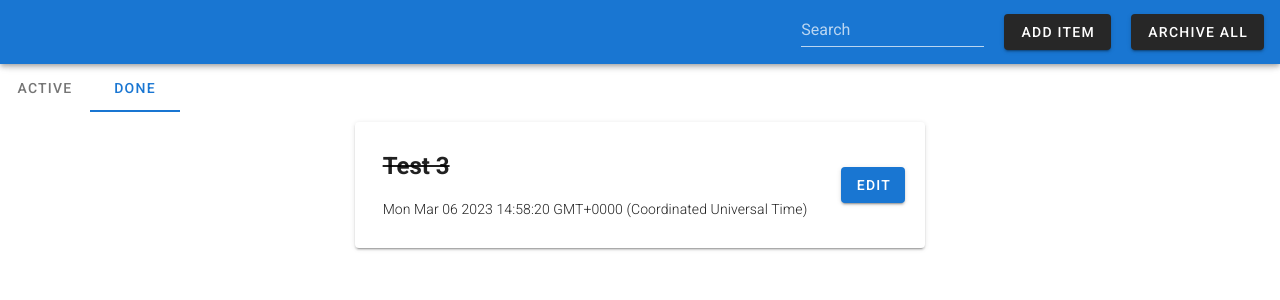
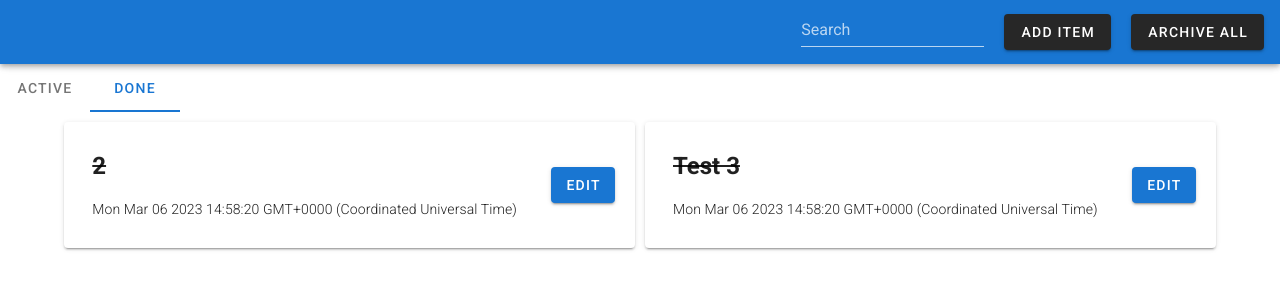
Before and after one commit to MatijaNovosel/vue-vjezba, a Vue app: page /done in a window 1280 px wide. Shown: the top 300 px of the page. Built offline with nearby package versions, Linux system fonts and the light colour scheme.

Commit message:
Search (no debouncing)

```diff
--- a/src/App.vue
+++ b/src/App.vue
@@ -3,7 +3,12 @@
     <v-app-bar app color="primary" dark>
       <v-spacer></v-spacer>
       <div class="nav">
-        <v-text-field style="height: 30px" label="Search" placeholder="Item name"></v-text-field>
+        <v-text-field
+          style="height: 30px"
+          label="Search"
+          placeholder="Item name"
+          v-model="store.searchString"
+        ></v-text-field>
         <v-btn elevation="2" class="btn" @click="addItem()"> Add Item </v-btn>
         <v-btn elevation="2" class="btn" @click="store.archiveAll()"> Archive all </v-btn>
       </div>
@@ -20,10 +25,12 @@ import Tabs from "./components/Tabs.vue";
 import { useTodoStore } from "@/store";
 import { Item } from "./models/Item";
 import { ItemStatusEnum } from "./models/ItemStatusEnum";
+import { storeToRefs } from "pinia";
 
 export default defineComponent({
   setup() {
     const store = useTodoStore();
+    const { searchString } = storeToRefs(store);
 
     function addItem() {
       let element: Item = {
--- a/src/store/index.ts
+++ b/src/store/index.ts
@@ -6,7 +6,7 @@ import { computed, ref } from "vue";
 export const useTodoStore = defineStore("todo", () => {
   const active = ref(true);
   const archived = ref(false);
-  const searchString = ref("test");
+  const searchString = ref("");
 
   const items = ref<Item[]>([
     {
@@ -38,11 +38,14 @@ export const useTodoStore = defineStore("todo", () => {
   const filteredItems = computed(() =>
     items.value.filter((x) => {
       debugger;
-      return archived.value
-        ? x.isArchived
-        : (active.value ? x.status === ItemStatusEnum.Active : x.status === ItemStatusEnum.Done) &&
-            !x.isArchived &&
-            x.description.toLowerCase().includes(searchString.value);
+      return (
+        (archived.value
+          ? x.isArchived
+          : (active.value
+              ? x.status === ItemStatusEnum.Active
+              : x.status === ItemStatusEnum.Done) && !x.isArchived) &&
+        x.description.toLowerCase().includes(searchString.value)
+      );
     })
   );
 
@@ -87,5 +90,14 @@ export const useTodoStore = defineStore("todo", () => {
     }
   }
 
-  return { filteredItems, addItem, changeFlag, active, archiveAll, changeStatus, unarchiveItem };
+  return {
+    filteredItems,
+    addItem,
+    changeFlag,
+    active,
+    archiveAll,
+    changeStatus,
+    unarchiveItem,
+    searchString
+  };
 });
```
